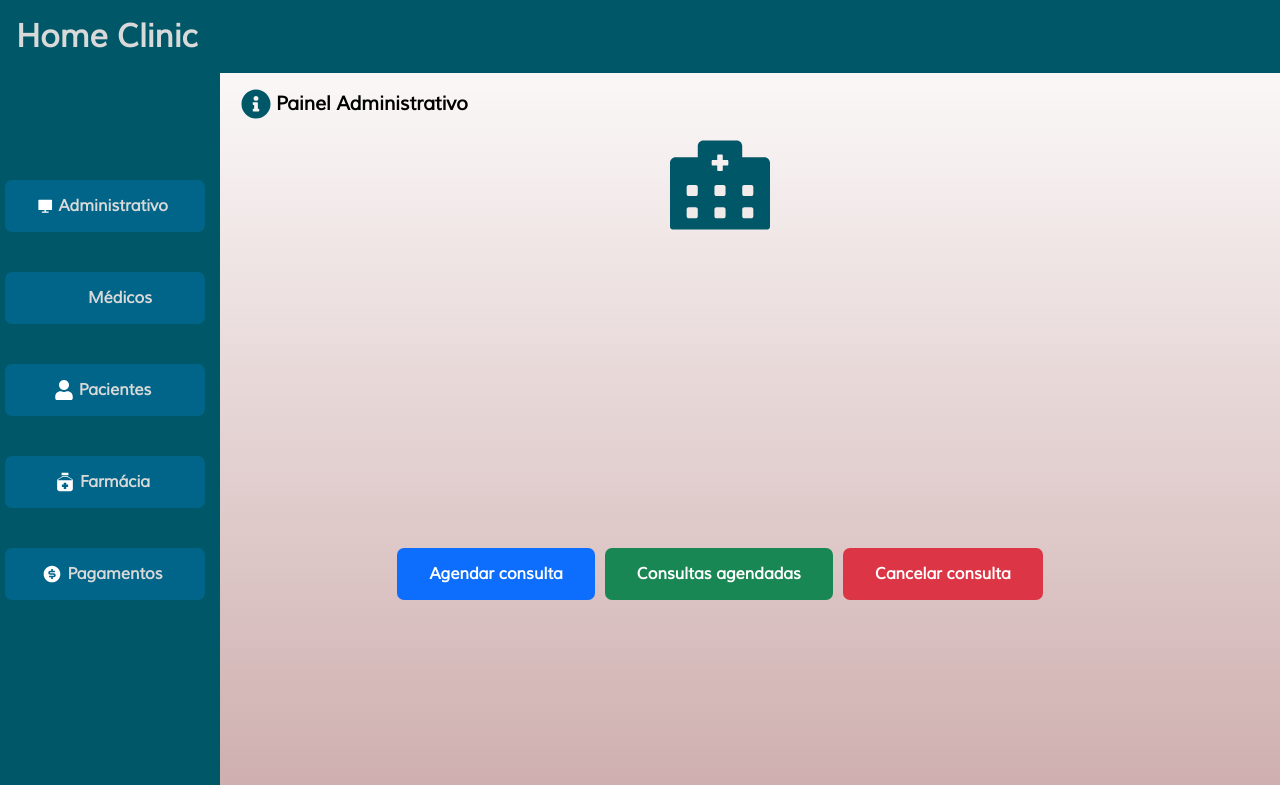
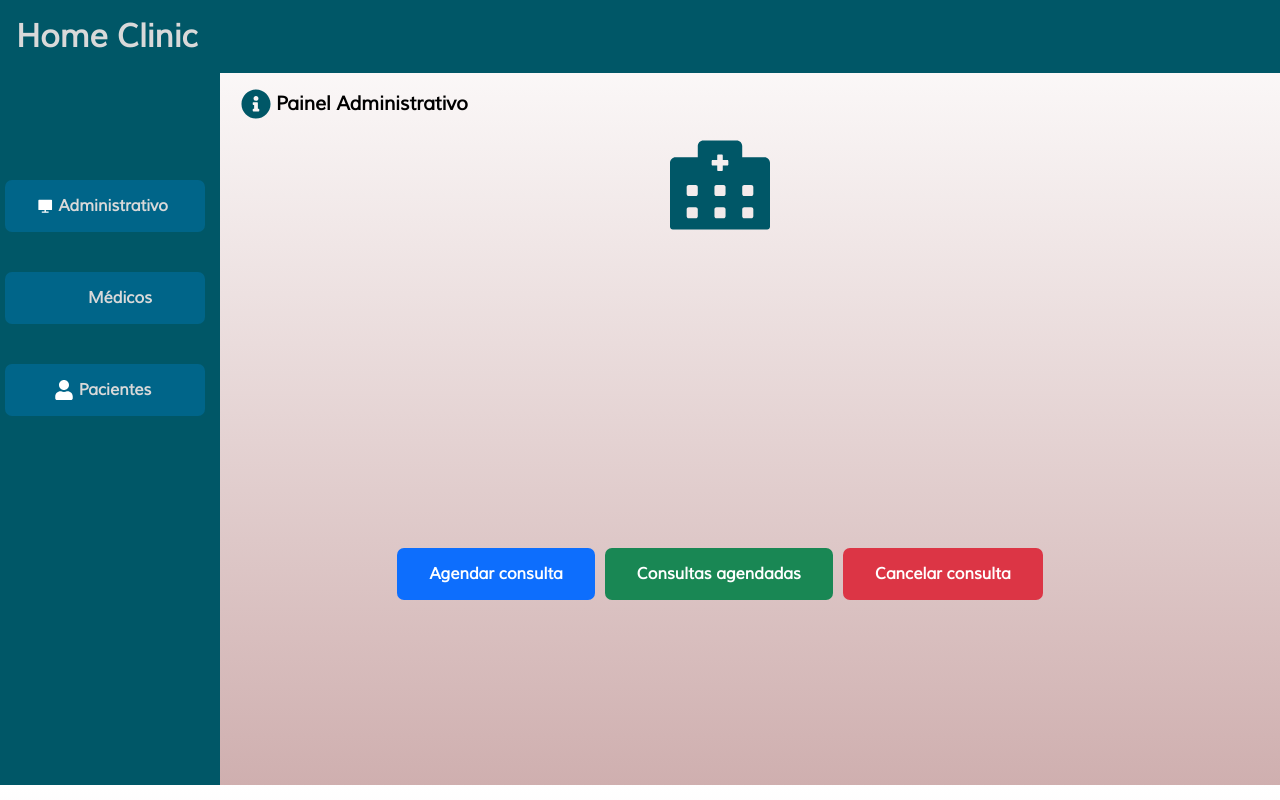
Before and after one commit to fabriciofsn/front_clinica, a React (Vite) app: page / in a window 1280 px wide. Built offline with nearby package versions, Linux system fonts and the light colour scheme; some icons are missing.

Commit message:
modified: remove items navbar

```diff
--- a/src/components/aside/Aside.jsx
+++ b/src/components/aside/Aside.jsx
@@ -31,12 +31,6 @@ const Aside = () => {
       <li>
         <IconAside href="/pacientes" icon={<FaUser color='white' size={20}/>} name="Pacientes"/>
       </li>
-      <li>
-        <IconAside href="/farmacia" icon={<GiRemedy color='white' size={20}/>} name="Farmácia"/>
-      </li>
-      <li>
-        <IconAside href="/pagamentos" icon={<RiMoneyDollarCircleFill color='white' size={20}/>} name="Pagamentos"/>
-      </li>
     </ul>
 
     </div>
```
